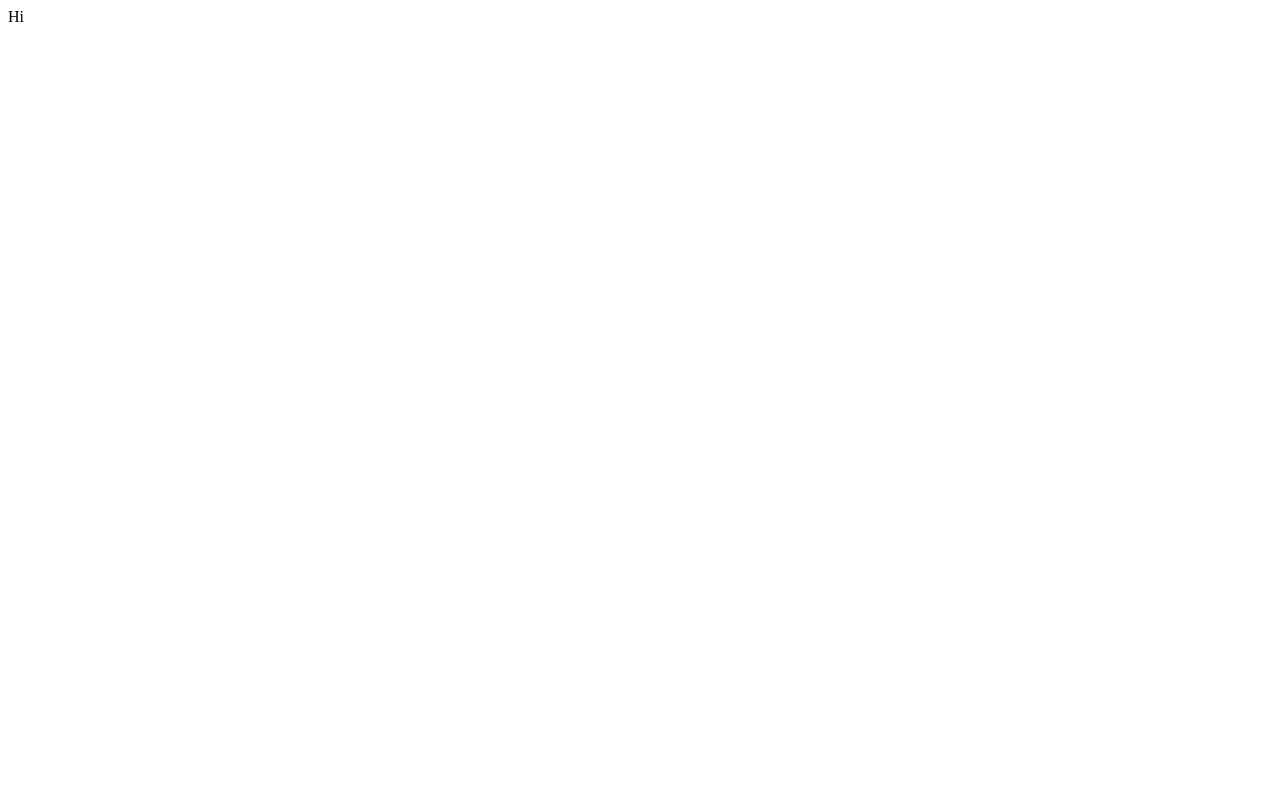
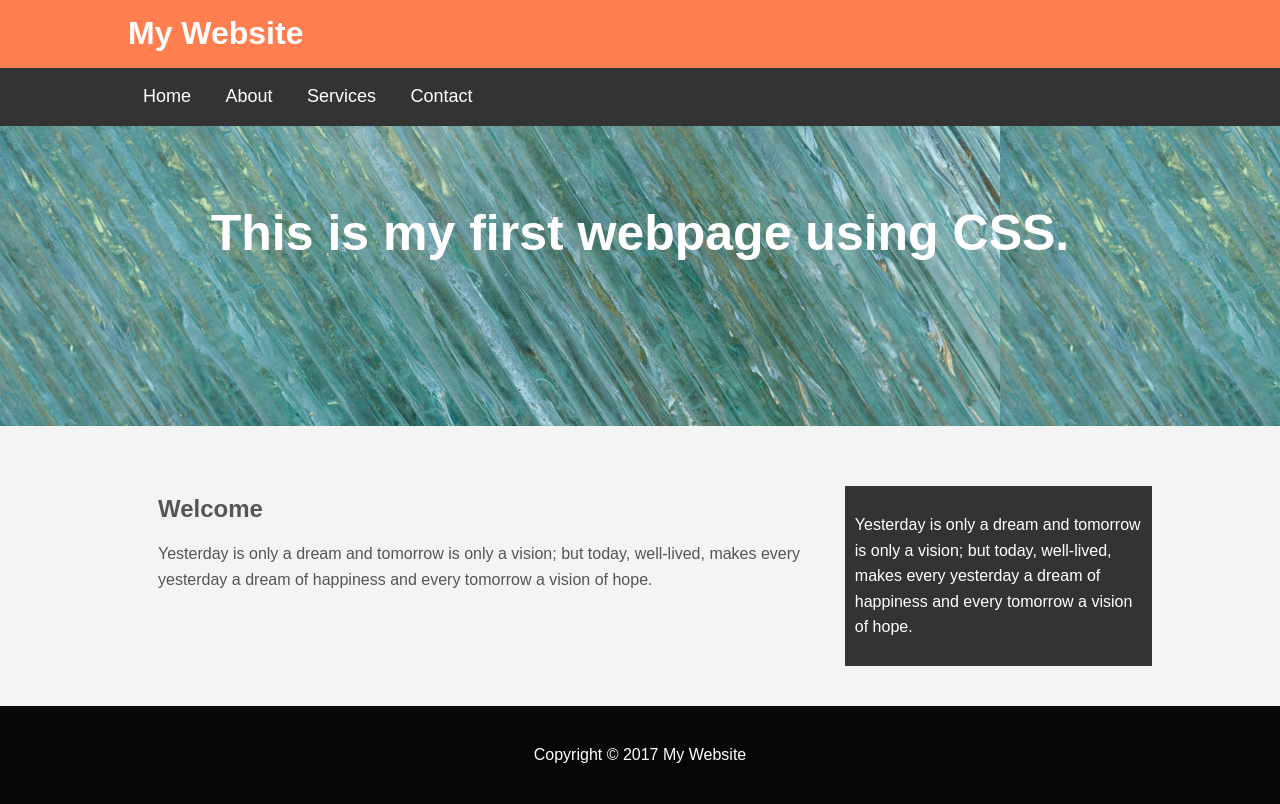
Before and after one commit to chauhankartik1708/practice, a plain HTML site: page 2 JAN/index.html in a window 1280 px wide. Drawn offline with Linux system fonts and the light colour scheme.

Commit message:
first webpage using css

```diff
--- a/2 JAN/index.html
+++ b/2 JAN/index.html
@@ -1,7 +1,49 @@
-<html>
-<body>
+    <!DOCTYPE html>
+    <html>
+        <head>
+          <title>My Website</title>
+          <link rel="stylesheet" type="text/css" href="style/style.css">
+        </head>
+        <body>
+          <header id="main-header">
+            <div class="container" >
+              <h1>My Website</h1>
+            </div>
+          </header>
 
-    Hi
-    </body>
+          <nav id="navbar">
+            <div class="container" >
+              <ul>
+                <li><a href="#">Home</a></li>
+                <li><a href="#">About</a></li>
+                <li><a href="#">Services</a></li>
+                <li><a href="#">Contact</a></li>
+            </ul>
+            </div>
+        </nav>
+
+        <section id="showcase">
+          <div class="container">
+            <h1>This is my first webpage using CSS.
+            </h1>
+        </div>
+        </section>
+
+    <div class="container">
+      <section id="main">
+        <h1>Welcome</h1>
+            <p>Yesterday is only a dream and tomorrow is only a vision; but today, well-lived, makes every yesterday a dream of happiness and every tomorrow a vision of hope.</p>
+      </section>
+
+      <aside id="sidebar">
+        <p>Yesterday is only a dream and tomorrow is only a vision; but today, well-lived, makes every yesterday a dream of happiness and every tomorrow a vision of hope.</p>
+      </aside>
+    </div>
+    <div>
+    <footer id="bottom-footer">
+      <p>Copyright &copy; 2017 My Website</p>
+    </footer>
+    </div>
+  </body>
 
 </html>
--- /dev/null
+++ b/2 JAN/style/style.css
@@ -0,0 +1,93 @@
+body {
+    background-color: #f4f4f4;
+    color: #555;
+    font-family: Arial, Helvetica, sans-serif;
+    font-size: 16px;
+    line-height: 1.6em;
+    margin: 0;
+}
+
+.container {
+    width:80%;
+    margin: auto;
+    overflow: hidden;
+}
+
+#main-header {
+    background-color: coral;
+    color: #fff;
+}
+
+#navbar {
+    background-color: #333;
+    color: #fff;
+}
+
+#navbar ul{
+    padding: 0;
+    list-style: none;
+}
+
+#navbar li{
+    display: inline;
+}
+
+#navbar a{
+    color: #fff;
+    text-decoration: none;
+    font-size: 18px;
+    padding: 15px;
+}
+
+#showcase{
+    background-image: url("../images/showcase.jpg");
+
+    height:100%;
+    min-height:300px;
+    margin-bottom: 50px;
+    text-align: center;
+}
+
+#showcase h1 {
+    color:#fff;
+    font-size:50px;
+    line-height: 1.6em;
+    padding-top: 25px;
+}
+
+#main {
+    float:left;
+    width:70%;
+    padding: 0 30px;
+    box-sizing: border-box;
+}
+#sidebar {
+    float:right;
+    width:30%;
+    background: #333;
+    color:#fff;
+    padding:10px;
+    margin-top: 10px;
+    box-sizing: border-box;
+}
+
+#bottom-footer{
+    background:#070707 ;
+    color: #fff;
+    text-align: center;
+    padding: 20px;
+    margin-top:40px;
+    float: none;
+}
+
+@media(max-width: 600px){
+    #main{
+        width: 100%;
+        float: none;
+    }
+
+    #sidebar{
+        width:100%;
+        float: none;
+    }
+}
```
Also changed, not shown: 2 JAN/images/showcase.jpg (added).
